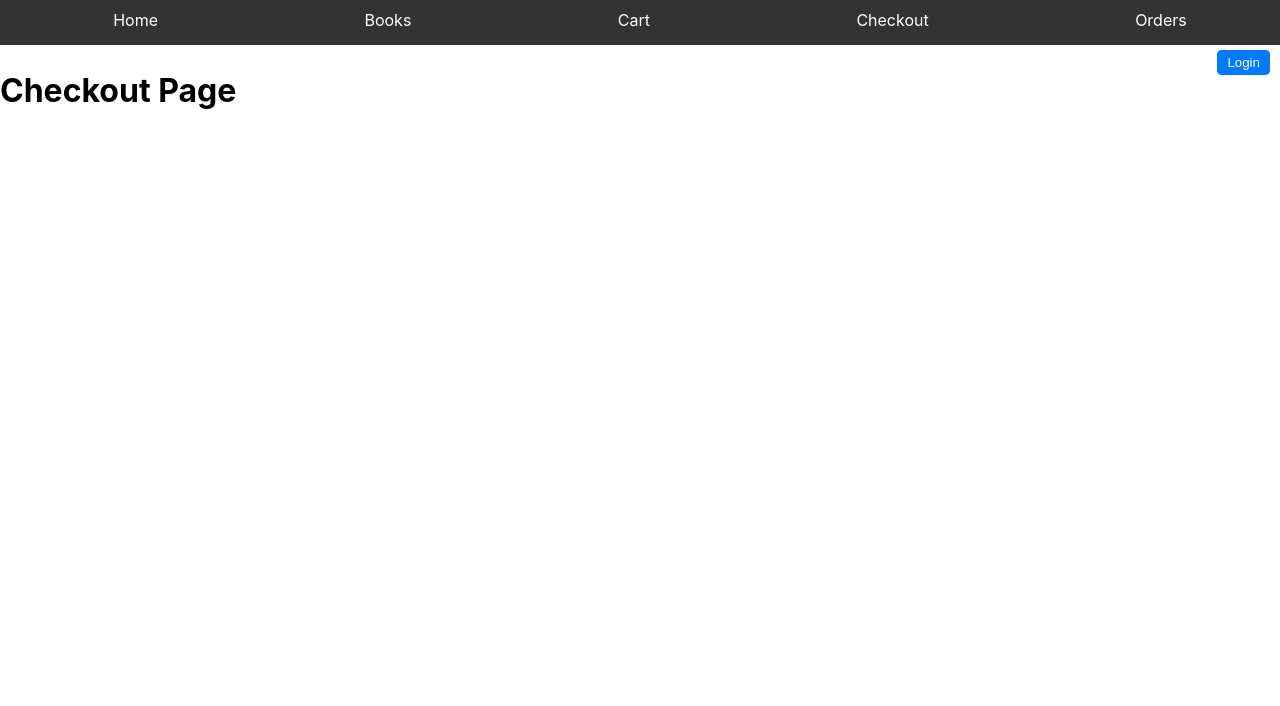
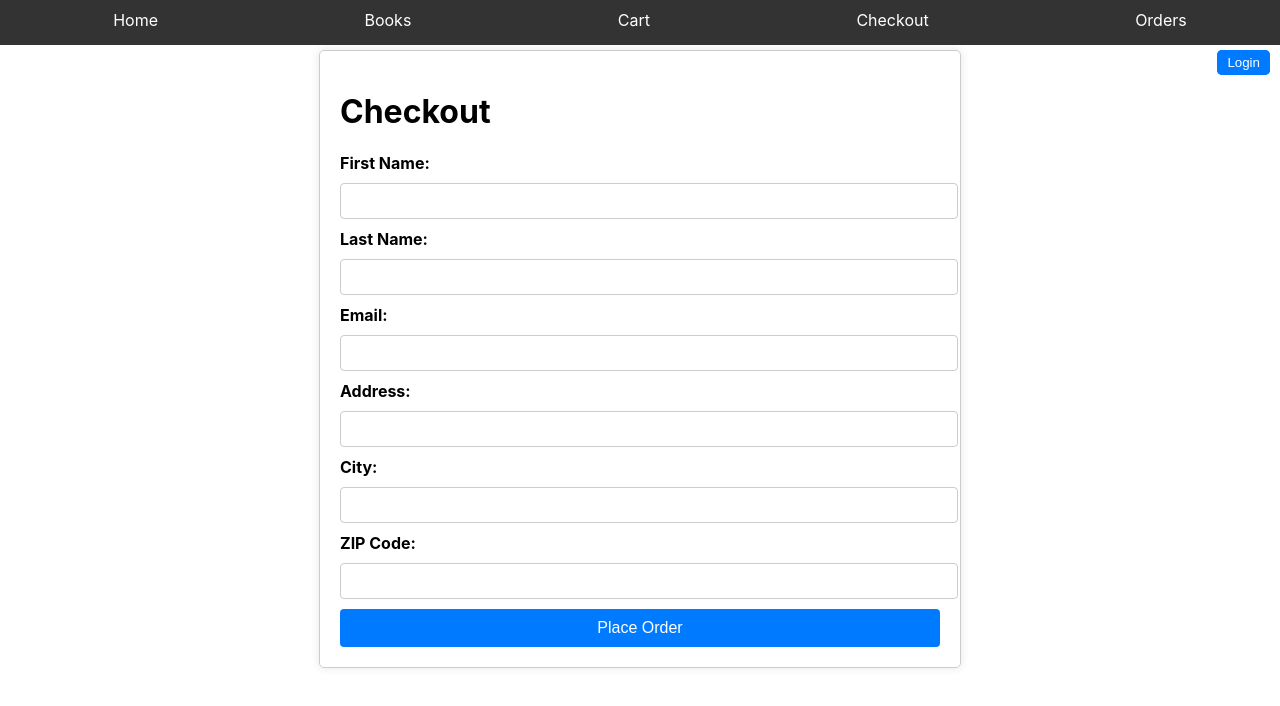
Before and after one commit to Kashawn-Brown/Bookstore, a React (Create React App) app in the folder frontend/bookstore-frontend/: page /checkout in a window 1280 px wide. Shown: the top 706 px of the page. Built offline with nearby package versions, Linux system fonts and the light colour scheme.

Commit message:
Checkout
Started on Checkout page and form set up

```diff
--- a/frontend/bookstore-frontend/src/App.jsx
+++ b/frontend/bookstore-frontend/src/App.jsx
@@ -10,8 +10,6 @@ import Book from './Components/Book';
 import Cart from './Components/Cart';
 import Checkout from './Components/Checkout';
 import Orders from './Components/Orders';
-
-
 import Navigation from './Components/Navigation';
 import Login from './Components/Login';
 import Register from './Components/Register';
@@ -29,7 +27,7 @@ function App() {
         <Route path="/cart" element={<Cart/>} />
         <Route path="/checkout" element={<Checkout/>} />
         <Route path="/orders" element={<Orders/>} />
-        <Route path="/book/:id" element={<Book />} /> {/* Dynamic route for book details */}
+        <Route path="/book/:id" element={<Book/>} /> {/* Dynamic route for book details */}
       </Routes>
       </div>
     </Router>
--- a/frontend/bookstore-frontend/src/Components/Books.jsx
+++ b/frontend/bookstore-frontend/src/Components/Books.jsx
@@ -26,7 +26,6 @@ function Books() {
 
 
     const addToCart = (bookId, jwtToken) => {
-        console.log(jwtToken)
         axios.post('http://localhost:5000/api/cart/add-to-cart', {bookId},{
             headers: {
                 'Content-Type': 'application/json',
--- a/frontend/bookstore-frontend/src/Components/Checkout.jsx
+++ b/frontend/bookstore-frontend/src/Components/Checkout.jsx
@@ -5,10 +5,47 @@ import Navigation from './Navigation';
 import '../style/Checkout.css';
 
 function Checkout() {
+
+    const [name, setName] = useState('');
+    const [email, setEmail] = useState('');
+    const [address, setAddress] = useState('');
+    const [city, setCity] = useState('');
+    const [postalCode, setPostalCode] = useState('');
+
+    const handleSubmit = (e) => {
+        e.preventDefault();
+        // Handle form submission logic here
+        console.log('Form submitted:', { name, email, address, city, postalCode });
+    };
+
+
   return (
     <div>
         <Navigation />
-        <h1>Checkout Page</h1>
+        <div className="checkout-container">
+                <h1>Checkout</h1>
+                <form className="checkout-form">
+                    <label htmlFor="firstName">First Name:</label>
+                    <input type="text" id="firstName" name="firstName" />
+
+                    <label htmlFor="lastName">Last Name:</label>
+                    <input type="text" id="lastName" name="lastName" />
+
+                    <label htmlFor="email">Email:</label>
+                    <input type="email" id="email" name="email" />
+
+                    <label htmlFor="address">Address:</label>
+                    <input type="text" id="address" name="address" />
+
+                    <label htmlFor="city">City:</label>
+                    <input type="text" id="city" name="city" />
+
+                    <label htmlFor="zip">ZIP Code:</label>
+                    <input type="text" id="zip" name="zip" />
+
+                    <button type="submit">Place Order</button>
+                </form>
+            </div>
     </div>
   );
 }
--- a/frontend/bookstore-frontend/src/Components/Navigation.jsx
+++ b/frontend/bookstore-frontend/src/Components/Navigation.jsx
@@ -1,4 +1,4 @@
-import { Link } from 'react-router-dom';
+import { NavLink, Link } from 'react-router-dom'; //can use NavLink instead of Link
 import React, { useState, useEffect } from 'react';
 
 import LoginButton from './LoginButton';
@@ -30,17 +30,17 @@ function Navigation() {
   return (
     <nav className="navbar">
         <ul className="nav-links">
-            <li><Link to="/" className="nav-link">Home</Link></li>
-            <li><Link to="/books" className="nav-link">Books</Link></li>
-            <li><Link to="/cart" className="nav-link">Cart</Link></li>
-            <li><Link to="/checkout" className="nav-link">Checkout</Link></li>
-            <li><Link to="/orders" className="nav-link">Orders</Link></li>
+            <li><NavLink to="/" className="nav-link">Home</NavLink></li>
+            <li><NavLink to="/books" className="nav-link">Books</NavLink></li>
+            <li><NavLink to="/cart" className="nav-link">Cart</NavLink></li>
+            <li><NavLink to="/checkout" className="nav-link">Checkout</NavLink></li>
+            <li><NavLink to="/orders" className="nav-link">Orders</NavLink></li>
         </ul>
           {/* <LoginButton /> */}
         {isLoggedIn ?
         (
             <div className="logout-button">
-            <Link to="/login"> <button onClick={handleLogout}>Logout</button> </Link>
+            <NavLink to="/login"> <button onClick={handleLogout}>Logout</button> </NavLink>
             </div>
         ) : (
             <LoginButton />
--- a/frontend/bookstore-frontend/src/style/Checkout.css
+++ b/frontend/bookstore-frontend/src/style/Checkout.css
@@ -0,0 +1,40 @@
+/* Checkout.css */
+.checkout-container {
+    max-width: 600px;
+    margin: 0 auto;
+    padding: 20px;
+    border: 1px solid #ccc;
+    border-radius: 5px;
+    box-shadow: 0 0 10px rgba(0, 0, 0, 0.1);
+}
+
+.checkout-form {
+    display: grid;
+    grid-gap: 10px;
+}
+
+.checkout-form label {
+    font-weight: bold;
+}
+
+.checkout-form input {
+    width: 100%;
+    padding: 8px;
+    font-size: 16px;
+    border: 1px solid #ccc;
+    border-radius: 4px;
+}
+
+.checkout-form button {
+    padding: 10px 20px;
+    font-size: 16px;
+    background-color: #007bff;
+    color: white;
+    border: none;
+    border-radius: 4px;
+    cursor: pointer;
+}
+
+.checkout-form button:hover {
+    background-color: #0056b3;
+}
```
